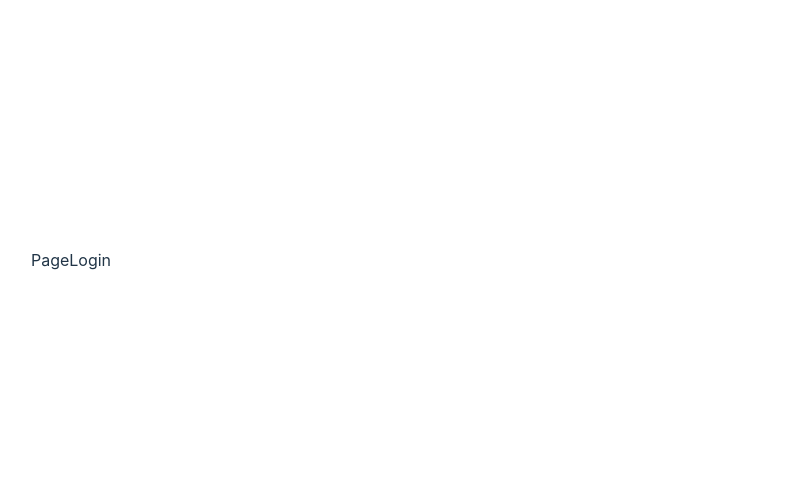
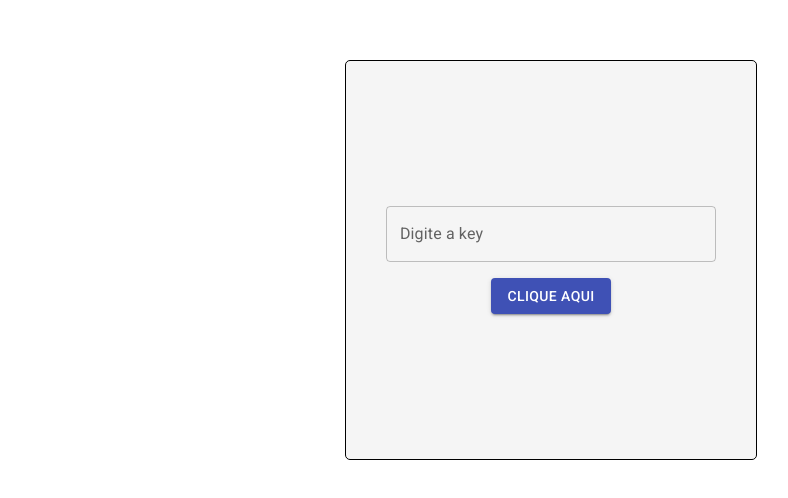
Before and after one commit to ismaeljcjunior/teste-tecnico-frontend, a React (Vite) app: page / in a window 1280 px wide. Shown: the part 140-638 px from the top of the page, without its empty margins (89-877 px from the left). Built offline with nearby package versions, Linux system fonts and the light colour scheme.

Commit message:
feat PageLogin

```diff
--- a/index.html
+++ b/index.html
@@ -8,7 +8,7 @@
   <title>My App</title>
 </head>
 
-<body style="height: 0; width: 0;">
+<body >
   <div id="root"></div>
   <script type="module" src="/src/main.tsx"></script>
   <link rel="stylesheet" href="https://fonts.googleapis.com/css?family=Roboto:300,400,500,700&display=swap" />
--- a/src/pages/login/PageLogin.tsx
+++ b/src/pages/login/PageLogin.tsx
@@ -1,3 +1,4 @@
+import { Container, Box, Button, TextField } from '@mui/material';
 
 
 
@@ -5,7 +6,38 @@ export const PageLogin = () => {
 
     return (
         <>
-        PageLogin
+            <Container
+                maxWidth="sm"
+                sx={{
+                    height: '50vh',
+                    display: 'flex',
+                    alignItems: 'center',
+                    justifyContent: 'center',
+                    border: '1px solid black',
+                    backgroundColor: '#f5f5f5',
+                    borderRadius: '5px'
+                }}
+            >
+                <Box
+                    textAlign="center"
+                    sx={{
+                        width: '100%',
+                        padding: '0 16px',
+                    }}
+                >
+                    <TextField
+                        label="Digite a key"
+                        variant="outlined"
+                        sx={{
+                            marginBottom: '16px',
+                            width: '100%',
+                        }}
+                    />
+                    <Button variant="contained" color="primary">
+                        Clique aqui
+                    </Button>
+                </Box>
+            </Container>
         </>
     )
 
```
Also changed, not shown: src/pages/home/Home.tsx (added), src/shared/interfaces/interfces.ts (line endings or trailing spaces).
